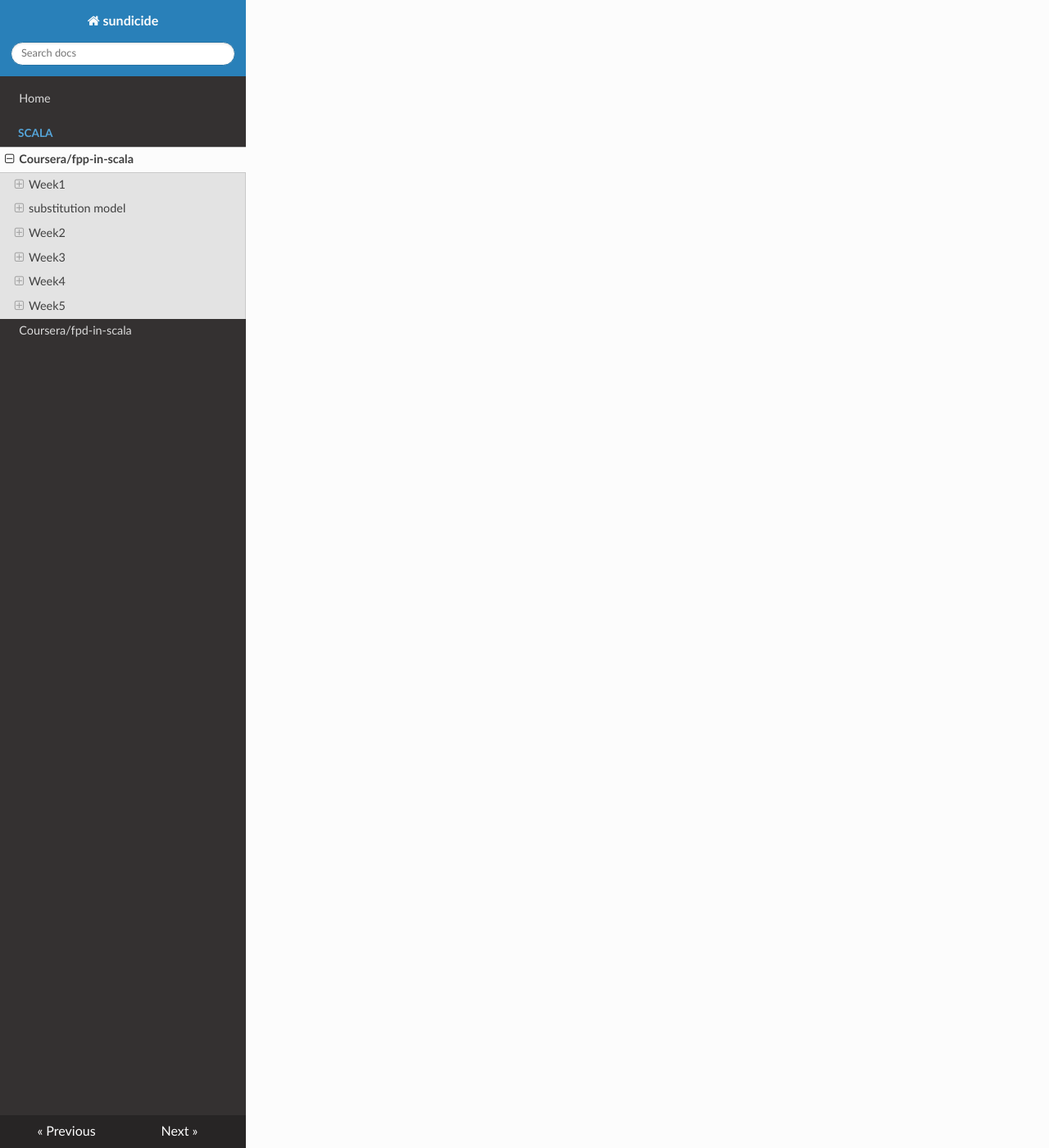
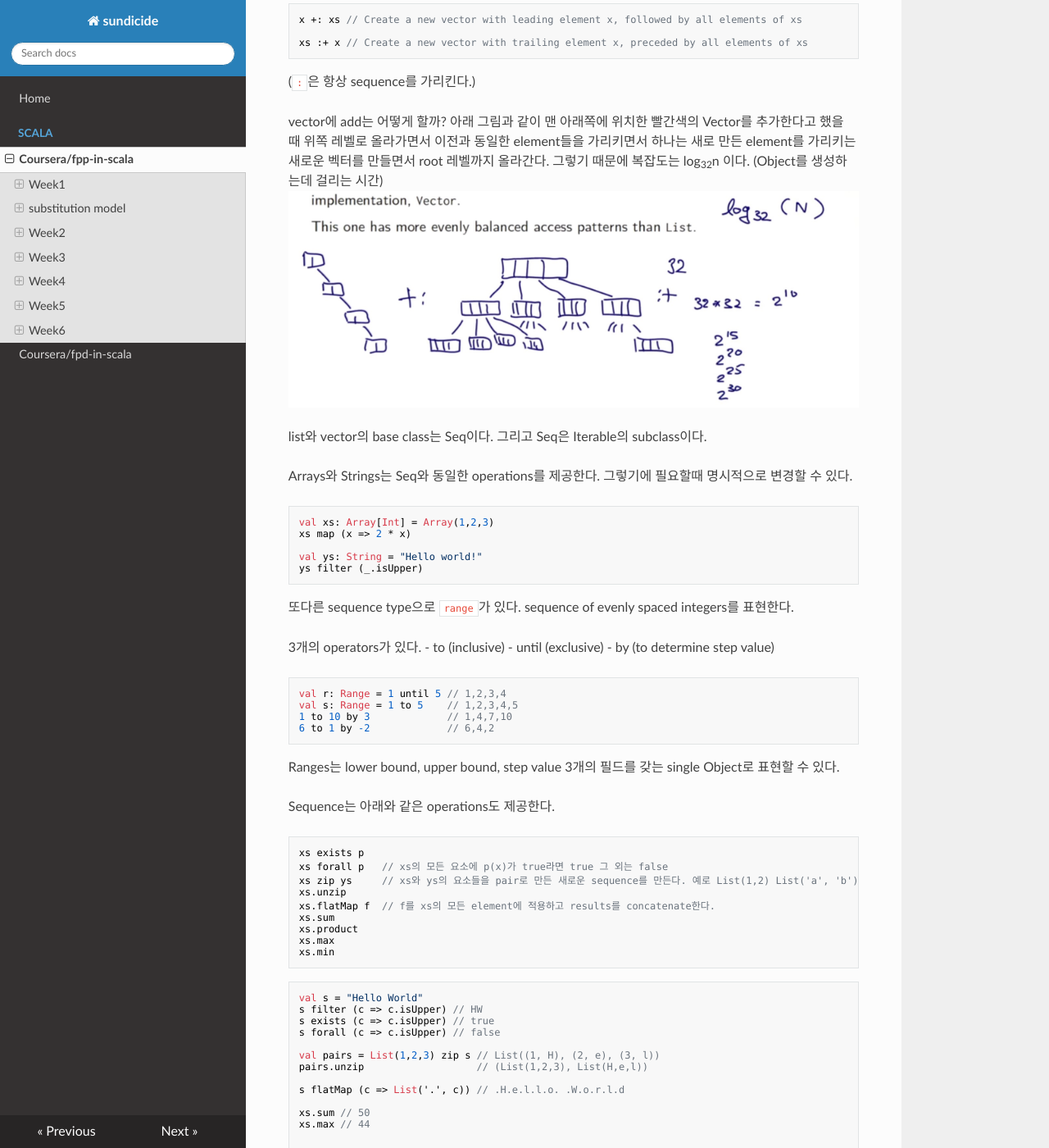
Before and after one commit to sundicide/mkdocs-project, an MkDocs documentation site: the page built from docs/scala/fpp-in-scala.md, in a window 1280 px wide and 1400 px high, scrolled down 32989 px. Shown: the whole window at 82% size. Built offline with MkDocs 1.6.1, drawn with Linux system fonts in a browser that asks for light colours; nearby versions of some CDN libraries; some of the changed text lies outside the part shown.

Commit message:
add fpp in scala docs

````diff
--- a/docs/scala/fpp-in-scala.md
+++ b/docs/scala/fpp-in-scala.md
@@ -1586,9 +1586,137 @@ def concat[T](xs: List[T], ys: List[T]): List[T] =
 `::` 연산자에 paramter 타입 T가 올 수 없기 때문이다. List만 전달해야 한다.
 (그림을 그려보면 foldLeft의 오른쪽엔 T값들이 온다.)
 
-
-
-
-
 ### Lecture 5.6 - Reasoning About Concat
 ### Lecture 5.7 - A Larger Equational Proof on Lists
+
+
+## Week6
+### Lecture 6.1 - Other Collections
+이전에 봤듯이 list는 linear이다.
+첫 번째 element에 접근하는 것이 마지막 element를 접근하는 것보다 빠르다.
+
+스칼라에는 sequence를 구현한 또 다른 `Vector`가 있다.
+이는 list보다 보다 밸런스된 access pattern을 갖는다.
+
+![](./scala vectors.jpg)
+
+여러 depth의 Vector의 공식은
+> log<sub>32</sub>n (n은 vector size이다.)
+
+이 의미는 vector의 크기가 커져도 access 속도가 느리게 증가한다는 것이다.
+그렇기 때문에 decent random access에서 list 보다 vector가 빠르다.
+
+또한 vector는 bulk operation에 좋다.
+- sequence를 traverse하는 것
+- map 함수 적용
+- fold 함수 적용
+
+Vector가 더 좋다면 list는 왜 써야 하나?
+head만 얻을 경우 혹은 tail만 list가 상수 시간으로서 더 유리하다.
+이처럼 access pattern이 recursive structures일 땐 list가 더 유리하다.
+만약 access pattern이 bulk operation이라면 map, fold, filter 처럼, vector가 더 유리하다.
+
+다행히도 Vector와 List간의 전환은 쉽다
+
+```scala
+val nums = Vector(1, 2, 3, -88)
+val people = Vector("Vector", "James", "Peter")
+```
+
+또한 list와 동일한 operations을 지원한다. `::`을 제외하고
+대신 아래와 같은 것들이 있다.
+
+```scala
+x +: xs // Create a new vector with leading element x, followed by all elements of xs
+
+xs :+ x // Create a new vector with trailing element x, preceded by all elements of xs
+```
+(`:`은 항상 sequence를 가리킨다.)
+
+vector에 add는 어떻게 할까?
+아래 그림과 같이 맨 아래쪽에 위치한 빨간색의 Vector를 추가한다고 했을 때
+위쪽 레벨로 올라가면서 이전과 동일한 element들을 가리키면서 하나는 새로 만든 element를 가리키는 새로운 벡터를 만들면서 root 레벨까지 올라간다.
+그렇기 때문에 복잡도는 log<sub>32</sub>n 이다. (Object를 생성하는데 걸리는 시간)
+![](./scala vectors.jpg)
+
+list와 vector의 base class는 Seq이다.
+그리고 Seq은 Iterable의 subclass이다.
+
+
+Arrays와 Strings는 Seq와 동일한 operations를 제공한다.
+그렇기에 필요할때 명시적으로 변경할 수 있다.
+
+```scala
+val xs: Array[Int] = Array(1,2,3)
+xs map (x => 2 * x)
+
+val ys: String = "Hello world!"
+ys filter (_.isUpper)
+```
+
+또다른 sequence type으로 `range`가 있다.
+sequence of evenly spaced integers를 표현한다.
+
+3개의 operators가 있다.
+- to (inclusive)
+- until (exclusive)
+- by (to determine step value)
+
+```scala
+val r: Range = 1 until 5 // 1,2,3,4
+val s: Range = 1 to 5    // 1,2,3,4,5
+1 to 10 by 3             // 1,4,7,10
+6 to 1 by -2             // 6,4,2
+```
+Ranges는 lower bound, upper bound, step value 3개의 필드를 갖는 single Object로 표현할 수 있다.
+
+Sequence는 아래와 같은 operations도 제공한다.
+
+```scala
+xs exists p
+xs forall p   // xs의 모든 요소에 p(x)가 true라면 true 그 외는 false
+xs zip ys     // xs와 ys의 요소들을 pair로 만든 새로운 sequence를 만든다. 예로 List(1,2) List('a', 'b')가 있다면 List((1, 'a'), (2, 'b'))가 된다.
+xs.unzip
+xs.flatMap f  // f를 xs의 모든 element에 적용하고 results를 concatenate한다.
+xs.sum
+xs.product
+xs.max
+xs.min
+```
+
+
+```scala
+val s = "Hello World"
+s filter (c => c.isUpper) // HW
+s exists (c => c.isUpper) // true
+s forall (c => c.isUpper) // false
+
+val pairs = List(1,2,3) zip s // List((1, H), (2, e), (3, l))
+pairs.unzip                   // (List(1,2,3), List(H,e,l))
+
+s flatMap (c => List('.', c)) // .H.e.l.l.o. .W.o.r.l.d
+
+xs.sum // 50
+xs.max // 44
+
+
+def combinations(m: Int, n: Int) =
+  (1 to m) flatMap (x => (1 to n) map (y => (x, y)))
+
+combinations(4,4)
+
+def scalaProduct(xs: Vector[Double], ys: Vector[Double]): Double =
+  (xs zip ys).map(xy => xy._1 * xy._2).sum
+
+// 위 식은 pattern matching function value로 아래처럼 쓸 수 있다.
+def scalaProductUsingPattern(xs: Vector[Double], ys: Vector[Double]): Double =
+  (xs zip ys).map{ case (x, y) => x * y}.sum
+
+def isPrime(n: Int): Boolean = (2 until n) forall (d => n % d != 0)
+```
+
+### Lecture 6.2 - Combinatorial Search and For-Expressions
+### Lecture 6.3 - Combinatorial Search Example
+### Lecture 6.4 - Maps
+### Lecture 6.5 - Putting the Pieces Together
+### Conclusion
````
Also changed, not shown: README.md (added, +4 -0 lines), docs/scala/scala vector add.jpg (added), docs/scala/scala vectors.jpg (added).
